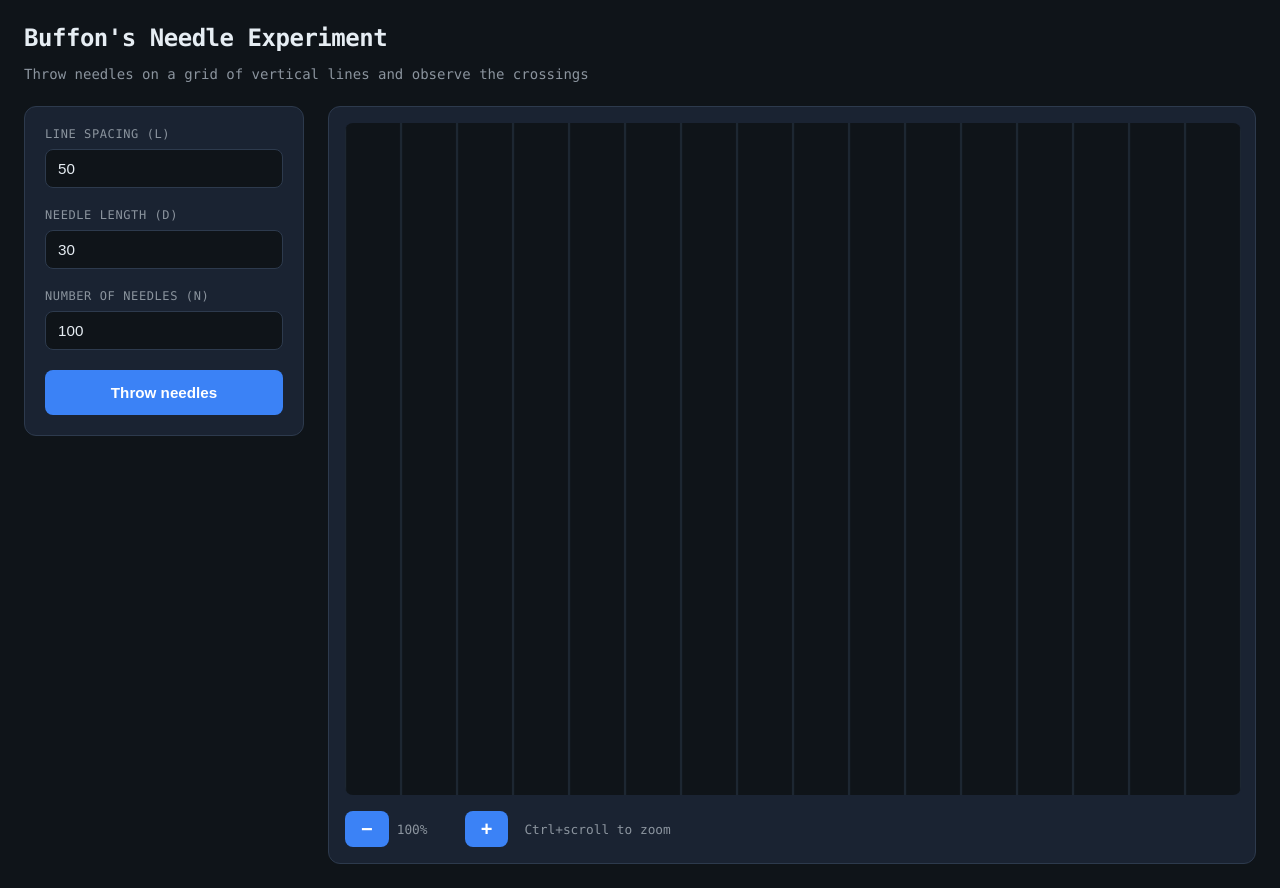
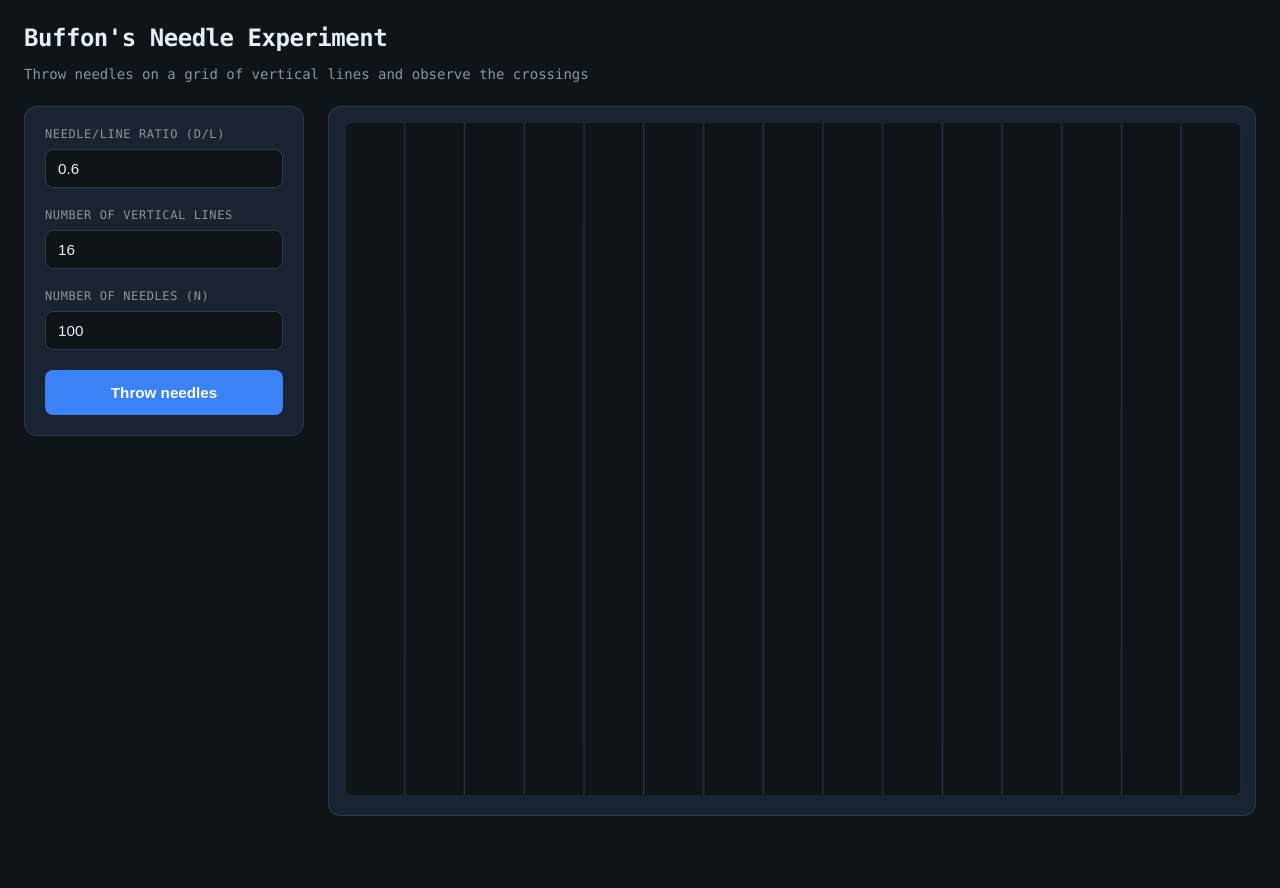
Before and after one commit to wandarz/lattices, a Flask app: page / in a window 1280 px wide. After the commit the page ends 816 px from the top, so only its background shows below. Run offline with Flask 3, Linux system fonts and the light colour scheme.

Commit message:
Trying different setup  v0.3

```diff
--- a/templates/index.html
+++ b/templates/index.html
@@ -133,26 +133,6 @@
             background: var(--bg);
         }
 
-        .zoom-controls {
-            display: flex;
-            align-items: center;
-            gap: 8px;
-            margin-top: 12px;
-        }
-
-        .zoom-controls button {
-            width: auto;
-            padding: 8px 16px;
-            font-size: 1.25rem;
-            line-height: 1;
-        }
-
-        .zoom-level {
-            font-size: 0.8rem;
-            color: var(--text-muted);
-            min-width: 60px;
-        }
-
         .stats {
             margin-top: 16px;
             padding: 16px;
@@ -184,12 +164,12 @@
     <div class="layout">
         <div class="controls">
             <div class="control-group">
-                <label for="spacing">Line spacing (l)</label>
-                <input type="number" id="spacing" value="50" min="10" max="200" step="5">
+                <label for="ratio">Needle/line ratio (d/l)</label>
+                <input type="number" id="ratio" value="0.6" min="0.1" max="2" step="0.1">
             </div>
             <div class="control-group">
-                <label for="needle-length">Needle length (d)</label>
-                <input type="number" id="needle-length" value="30" min="5" max="150" step="5">
+                <label for="num-lines">Number of vertical lines</label>
+                <input type="number" id="num-lines" value="16" min="2" max="50" step="1">
             </div>
             <div class="control-group">
                 <label for="needle-count">Number of needles (N)</label>
@@ -203,12 +183,6 @@
         <div class="canvas-container">
             <div class="canvas-wrapper">
                 <canvas id="canvas" width="800" height="600"></canvas>
-            </div>
-            <div class="zoom-controls">
-                <button id="zoom-out" title="Zoom out">−</button>
-                <span class="zoom-level" id="zoom-level">100%</span>
-                <button id="zoom-in" title="Zoom in">+</button>
-                <span class="zoom-level" style="margin-left: 8px;">Ctrl+scroll to zoom</span>
             </div>
             <div class="stats" id="stats" style="display: none;">
                 <div class="stats-row">
@@ -226,8 +200,8 @@
     <script>
         const canvas = document.getElementById('canvas');
         const ctx = canvas.getContext('2d');
-        const spacingInput = document.getElementById('spacing');
-        const needleLengthInput = document.getElementById('needle-length');
+        const ratioInput = document.getElementById('ratio');
+        const numLinesInput = document.getElementById('num-lines');
         const needleCountInput = document.getElementById('needle-count');
         const throwBtn = document.getElementById('throw-btn');
         const statsDiv = document.getElementById('stats');
@@ -236,53 +210,24 @@
 
         const LOGICAL_WIDTH = 800;
         const LOGICAL_HEIGHT = 600;
-        const MIN_ZOOM = 0.25;
-        const MAX_ZOOM = 4;
-        const ZOOM_STEP = 0.25;
 
         let currentNeedles = [];
-        let currentL = 50;
-        let zoom = 1;
+        let currentL = 0;
+        let currentD = 0;
 
-        const VIEW_CENTER_X = LOGICAL_WIDTH / 2;
-        const VIEW_CENTER_Y = LOGICAL_HEIGHT / 2;
-
-        function getViewport() {
-            const halfW = (LOGICAL_WIDTH / 2) / zoom;
-            const halfH = (LOGICAL_HEIGHT / 2) / zoom;
-            return {
-                minX: VIEW_CENTER_X - halfW,
-                maxX: VIEW_CENTER_X + halfW,
-                minY: VIEW_CENTER_Y - halfH,
-                maxY: VIEW_CENTER_Y + halfH
-            };
+        function getL() {
+            const numLines = Math.max(2, parseInt(numLinesInput.value, 10) || 16);
+            return LOGICAL_WIDTH / (numLines - 1);
         }
 
-        function worldToCanvas(x, y) {
-            const v = getViewport();
-            return {
-                x: ((x - v.minX) / (v.maxX - v.minX)) * LOGICAL_WIDTH,
-                y: ((y - v.minY) / (v.maxY - v.minY)) * LOGICAL_HEIGHT
-            };
-        }
-
-        function getWorldTransform() {
-            const v = getViewport();
-            return {
-                scale: zoom,
-                translateX: -v.minX,
-                translateY: -v.minY
-            };
-        }
-
-        function applyZoom() {
-            document.getElementById('zoom-level').textContent = Math.round(zoom * 100) + '%';
-            redraw();
+        function getD() {
+            const ratio = parseFloat(ratioInput.value) || 0.6;
+            return ratio * getL();
         }
 
         function redraw() {
-            const l = parseFloat(spacingInput.value) || 50;
-            const d = parseFloat(needleLengthInput.value) || 30;
+            const l = getL();
+            const d = getD();
             drawGrid(l);
             if (currentNeedles.length > 0) {
                 drawNeedles(currentNeedles, l, d);
@@ -290,32 +235,20 @@
         }
 
         function drawGrid(l) {
-            ctx.save();
             ctx.clearRect(0, 0, LOGICAL_WIDTH, LOGICAL_HEIGHT);
-
-            const t = getWorldTransform();
-            ctx.translate(t.translateX, t.translateY);
-            ctx.scale(t.scale, t.scale);
-
-            const v = getViewport();
-            const padding = l * 2;
-            const drawMinY = v.minY - padding;
-            const drawMaxY = v.maxY + padding;
 
             ctx.strokeStyle = '#2d3a4d';
             ctx.lineWidth = 1;
             ctx.setLineDash([]);
 
-            const kMin = Math.floor(v.minX / l);
-            const kMax = Math.ceil(v.maxX / l);
-            for (let k = kMin; k <= kMax; k++) {
+            const numLines = Math.max(2, parseInt(numLinesInput.value, 10) || 16);
+            for (let k = 0; k < numLines; k++) {
                 const x = k * l;
                 ctx.beginPath();
-                ctx.moveTo(x, drawMinY);
-                ctx.lineTo(x, drawMaxY);
+                ctx.moveTo(x, 0);
+                ctx.lineTo(x, LOGICAL_HEIGHT);
                 ctx.stroke();
             }
-            ctx.restore();
         }
 
         function checkCrossing(x, angle, l, d) {
@@ -330,16 +263,7 @@
         }
 
         function drawNeedles(needles, l, d) {
-            const v = getViewport();
-            const inView = (x, y) =>
-                x >= v.minX - d && x <= v.maxX + d && y >= v.minY - d && y <= v.maxY + d;
-
-            ctx.save();
-            const t = getWorldTransform();
-            ctx.translate(t.translateX, t.translateY);
-            ctx.scale(t.scale, t.scale);
             needles.forEach(needle => {
-                if (!inView(needle.x, needle.y)) return;
                 const crosses = checkCrossing(needle.x, needle.angle, l, d);
                 const halfLen = d / 2;
                 const x1 = needle.x - halfLen * Math.cos(needle.angle);
@@ -354,7 +278,6 @@
                 ctx.lineWidth = 2;
                 ctx.stroke();
             });
-            ctx.restore();
         }
 
         function resizeCanvas() {
@@ -369,35 +292,19 @@
             redraw();
         }
 
-        document.getElementById('zoom-in').addEventListener('click', () => {
-            if (zoom < MAX_ZOOM) {
-                zoom = Math.min(MAX_ZOOM, zoom + ZOOM_STEP);
-                applyZoom();
+        throwBtn.addEventListener('click', async () => {
+            const ratio = parseFloat(ratioInput.value) || 0.6;
+            const numLines = Math.max(2, parseInt(numLinesInput.value, 10) || 16);
+            const n = parseInt(needleCountInput.value, 10) || 100;
+            const l = LOGICAL_WIDTH / (numLines - 1);
+            const d = ratio * l;
+
+            if (ratio <= 0) {
+                alert('Ratio d/l must be positive.');
+                return;
             }
-        });
-
-        document.getElementById('zoom-out').addEventListener('click', () => {
-            if (zoom > MIN_ZOOM) {
-                zoom = Math.max(MIN_ZOOM, zoom - ZOOM_STEP);
-                applyZoom();
-            }
-        });
-
-        canvas.parentElement.addEventListener('wheel', (e) => {
-            if (!e.ctrlKey) return;
-            e.preventDefault();
-            const delta = e.deltaY > 0 ? -ZOOM_STEP : ZOOM_STEP;
-            zoom = Math.max(MIN_ZOOM, Math.min(MAX_ZOOM, zoom + delta));
-            applyZoom();
-        }, { passive: false });
-
-        throwBtn.addEventListener('click', async () => {
-            const l = parseFloat(spacingInput.value) || 50;
-            const d = parseFloat(needleLengthInput.value) || 30;
-            const n = parseInt(needleCountInput.value, 10) || 100;
-
-            if (l <= 0 || d <= 0) {
-                alert('Line spacing and needle length must be positive.');
+            if (numLines < 2) {
+                alert('Number of vertical lines must be at least 2.');
                 return;
             }
             if (n < 1 || n > 10000) {
@@ -429,6 +336,7 @@
                 const result = await response.json();
                 currentNeedles = result.needles;
                 currentL = l;
+                currentD = d;
 
                 drawGrid(l);
                 drawNeedles(result.needles, l, d);
@@ -444,26 +352,22 @@
             }
         });
 
-        spacingInput.addEventListener('change', () => {
-            const l = parseFloat(spacingInput.value) || 50;
-            const d = parseFloat(needleLengthInput.value) || 30;
-            currentL = l;
-            drawGrid(l);
+        ratioInput.addEventListener('change', () => {
+            redraw();
             if (currentNeedles.length > 0) {
-                drawNeedles(currentNeedles, l, d);
+                const l = getL();
+                const d = getD();
                 const crossingCount = currentNeedles.filter(n =>
                     checkCrossing(n.x, n.angle, l, d)
                 ).length;
                 crossingCountEl.textContent = crossingCount;
             }
         });
-
-        needleLengthInput.addEventListener('change', () => {
-            const l = parseFloat(spacingInput.value) || 50;
-            const d = parseFloat(needleLengthInput.value) || 30;
-            drawGrid(l);
+        numLinesInput.addEventListener('change', () => {
+            redraw();
             if (currentNeedles.length > 0) {
-                drawNeedles(currentNeedles, l, d);
+                const l = getL();
+                const d = getD();
                 const crossingCount = currentNeedles.filter(n =>
                     checkCrossing(n.x, n.angle, l, d)
                 ).length;
```
Also changed, not shown: README.md.
